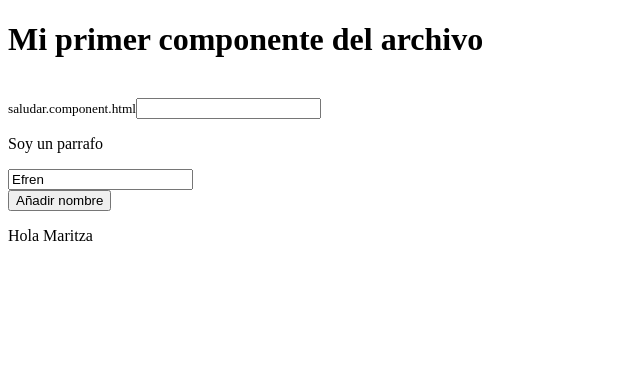
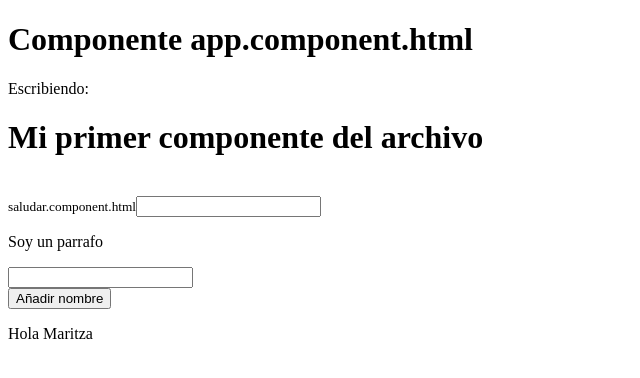
Before and after one commit to Maritza85/Proyecto-en-Binas, an Angular app: page / in a window 1280 px wide. Shown: the top 378 px of the page, without its empty margins (0-640 px from the left). Built offline with nearby package versions, Linux system fonts and the light colour scheme.

Commit message:
PracticaTemplateReferenceVariables

```diff
--- a/src/app/app.component.html
+++ b/src/app/app.component.html
@@ -1 +1,7 @@
-<saludar-app [nombre] ="name"  (saludar)="onSaludar($event)"> </saludar-app>
+<div>
+    <h1>Componente app.component.html</h1>
+    <p>
+        Escribiendo: <strong>{{mivariable.nombreLista}}</strong>
+    </p>
+</div>
+<saludar-app #mivariable [nombre] ="name"  (saludar)="onSaludar($event)"> </saludar-app>
--- a/src/app/componentes/saludar.component.ts
+++ b/src/app/componentes/saludar.component.ts
@@ -15,7 +15,7 @@ export class SaludarComponent{
 
 
     public nombres: Array<string>=[];
-    public nombreLista: string="Efren";
+    public nombreLista: string="";
 
     constructor(){
     }
```
